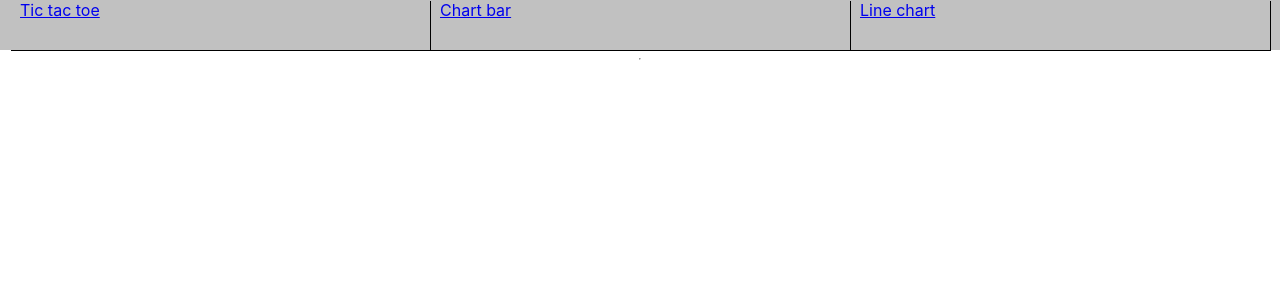
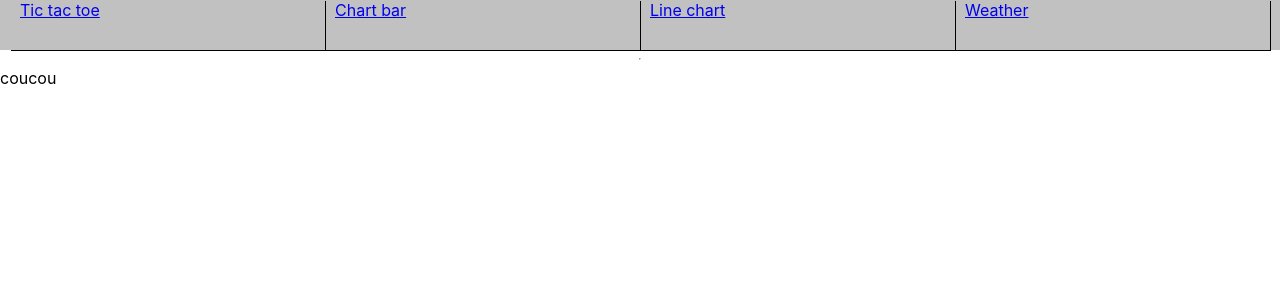
Before and after one commit to ptitdam2001/react-d3-test, a React (Create React App) app: page /weather in a window 1280 px wide. Shown: the top 300 px of the page. Built offline with nearby package versions, Linux system fonts and the light colour scheme.

Commit message:
weather wip

```diff
--- a/src/main/main.component.jsx
+++ b/src/main/main.component.jsx
@@ -3,7 +3,7 @@ import {BrowserRouter as Router, Route, Link} from 'react-router-dom';
 import { Board } from '../tictactoe/board';
 import { MainBarChart } from './mainBarChart';
 import { MainLineChart } from './mainLineChart';
-
+import { Weather } from '../weather/weather';
 
 import './main.css';
 
@@ -22,12 +22,16 @@ export class Main extends Component {
                         <li>
                             <Link to="/line-chart">Line chart</Link>
                         </li>
+                        <li>
+                            <Link to="/weather">Weather</Link>
+                        </li>
                     </ul>
                     <hr />
                     <div className="content">
                         <Route path="/tictactoe" component={Board} />
                         <Route path="/chart" component={MainBarChart} />
                         <Route path="/line-chart" component={MainLineChart} />
+                        <Route path="/weather" component={Weather} />
                     </div>
                 </div>
             </Router>
--- /dev/null
+++ b/src/weather/weather.jsx
@@ -0,0 +1,13 @@
+import React, { Component } from 'react';
+
+export class Weather extends Component {
+    constructor(props) {
+        super(props);
+    }
+
+    render() {
+        return (
+            <div>coucou</div>
+        );
+    }
+}
```
